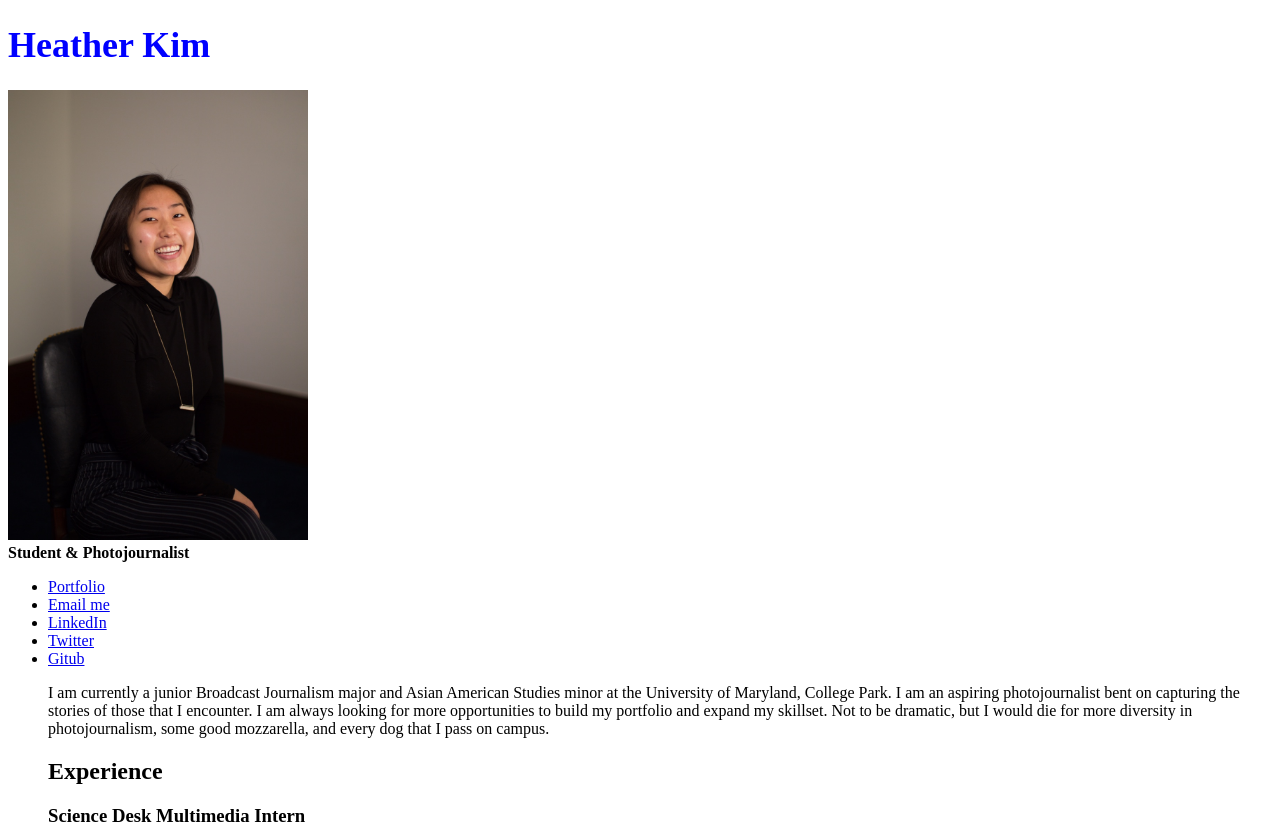
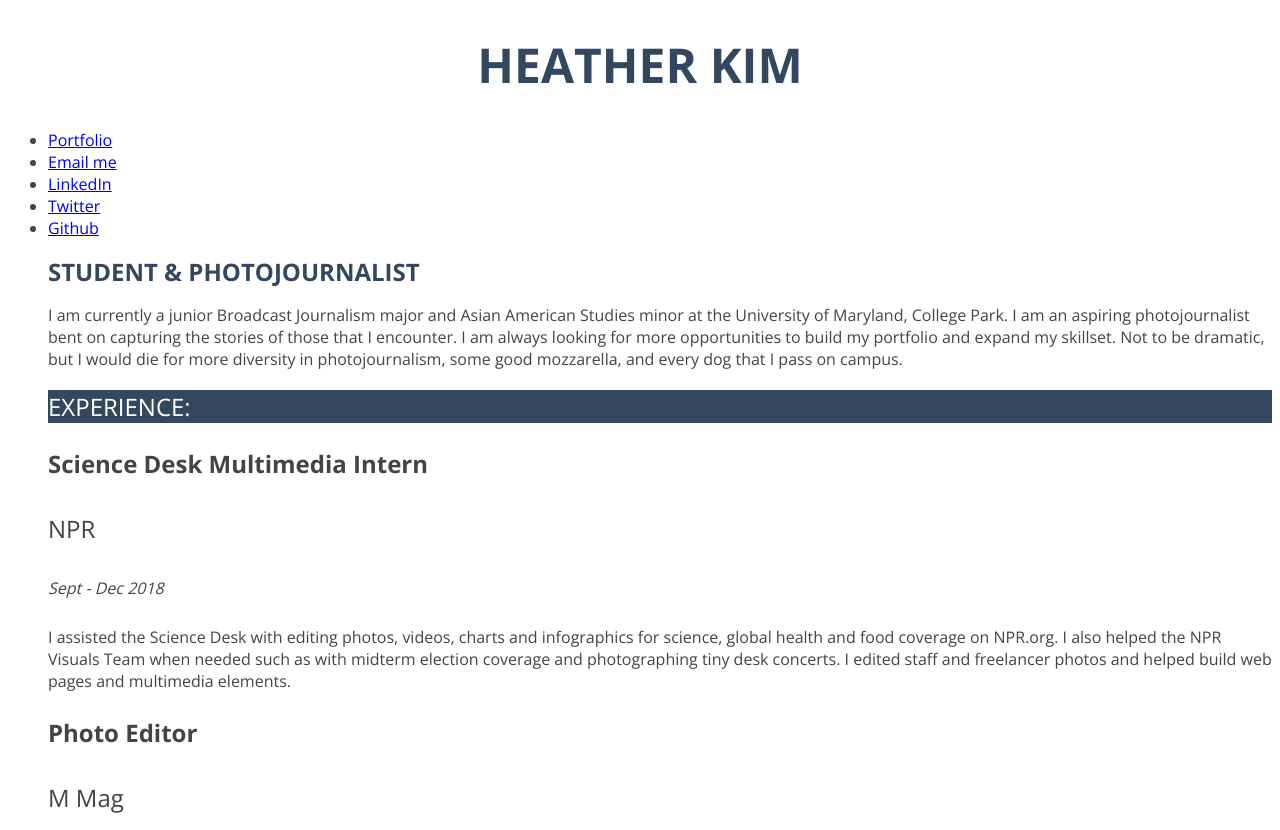
Before and after one commit to heatherkim/Heather-Kim-JOUR352, a plain HTML site: page resume/index.html in a window 1280 px wide. Shown: the top 830 px of the page. Drawn offline with nearby package versions, Linux system fonts and the light colour scheme.

Commit message:
style.css

```diff
--- a/resume/index.html
+++ b/resume/index.html
@@ -5,31 +5,29 @@
   <head>
     <title>Heather Kim's Resume</title>
 
-    <style type="text/css">
-      h1 {
-        font-size:36px;
-        color:blue;
-      }
-    </style>
+    <link rel="stylesheet" type="text/css" href="style.css">
+
+    <link href="https://fonts.googleapis.com/css?family=Open+Sans:400,700" rel="stylesheet">
 
   </head>
 
     <body>
       <!-- I built this myself! -->
       <h1>Heather Kim</h1>
-      <img src=heatherkim.jpg width="300px"> <br>
-      <strong>Student & Photojournalist</strong>
+<!-- <img src=heatherkim.jpg width="300px"> <br> -->
 
       <ul>
         <li><a href="http://www.heatherkimphotography.com/">Portfolio</a></li>
         <li><a href="mailto:heather.kim42@gmail.com">Email me</a></li>
         <li><a href="https://www.linkedin.com/in/heather-kim-622757129/">LinkedIn</a></li>
         <li><a href="https://twitter.com/heatherjkim">Twitter</a></li>
-        <li><a href="https://github.com/heatherkim">Gitub</a></li>
+        <li><a href="https://github.com/heatherkim">Github</a></li>
+
+      <p> <strong>Student & Photojournalist</strong>
 
       <p>I am currently a junior Broadcast Journalism major and Asian American Studies minor at the University of Maryland, College Park. I am an aspiring photojournalist bent on capturing the stories of those that I encounter. I am always looking for more opportunities to build my portfolio and expand my skillset. Not to be dramatic, but I would die for more diversity in photojournalism, some good mozzarella, and every dog that I pass on campus.</p>
 
-      <h2>Experience</h2>
+      <h2>Experience:</h2>
         <h3>Science Desk Multimedia Intern</h3>
         <h4>NPR</h4>
         <h5>Sept - Dec 2018</h5>
@@ -45,12 +43,12 @@
         <h5>June - Aug 2017/2018</h5>
         <p>I created highlight videos that documented the experiences of over 500 campers, all of whom came from inner-cities around the east coast. I recorded, edited and produced these videos by myself and shared these videos weekly across social media platforms to direct more traffic to the camp’s site and garner more attention for the camp in general.</p>
 
-      <h2>Education</h2>
+      <h2>Education:</h2>
         <ul>
           <li>Bachelor of Arts, Broadcast Journalism, Minor in Asian American Studies, University of Maryland, Expected Graduation Date: May 2020</li>
         </ul>
 
-      <h2>Skills</h2>
+      <h2>Skills:</h2>
         <ul>
           <li>Proficient in Adobe Photoshop, Lightroom and Premiere Pro</li>
           <li>Proficient in Final Cut Pro</li>
--- /dev/null
+++ b/resume/style.css
@@ -0,0 +1,49 @@
+/*styles for my resume*/
+body {
+  font-family:'Open Sans', arial, sans-serif;
+  font-size: 1em;
+  color: #444;
+  font-weight: 400;
+}
+
+/*banner name at top*/
+H1 {
+  font-size: 3em;
+  color: #33485e;
+  text-transform: uppercase;
+  text-align: center;
+}
+
+/*title*/
+strong {
+  font-size: 1.5em;
+  text-transform: uppercase;
+  color: #33485e;
+}
+
+/*section titles*/
+H2 {
+  font-size: 1.5em;
+  color: #fff;
+  background-color: #33485e;
+  text-transform: uppercase;
+  font-weight: 100;
+}
+/*job titles*/
+H3 {
+  font-weight: 600;
+  font-size: 1.5em;
+}
+
+/*job organization*/
+h4 {
+  font-weight: 400;
+  font-size: 1.5em;
+}
+
+/*job date*/
+h5 {
+  font-weight: 400;
+  font-size: 1em;
+  font-style: italic;
+}
```
